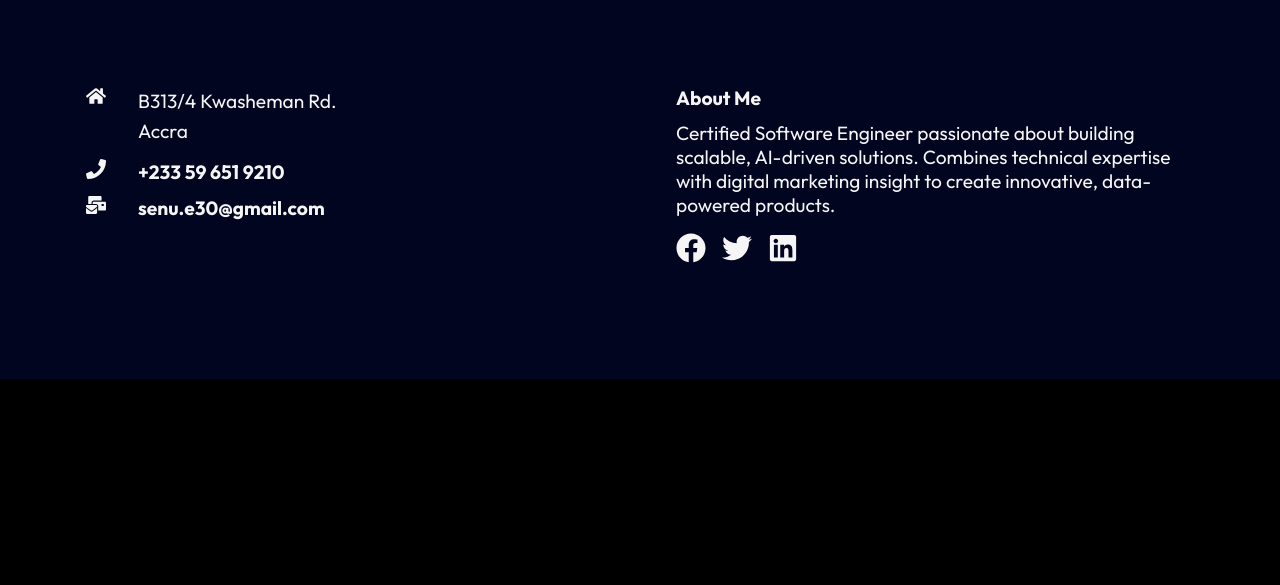
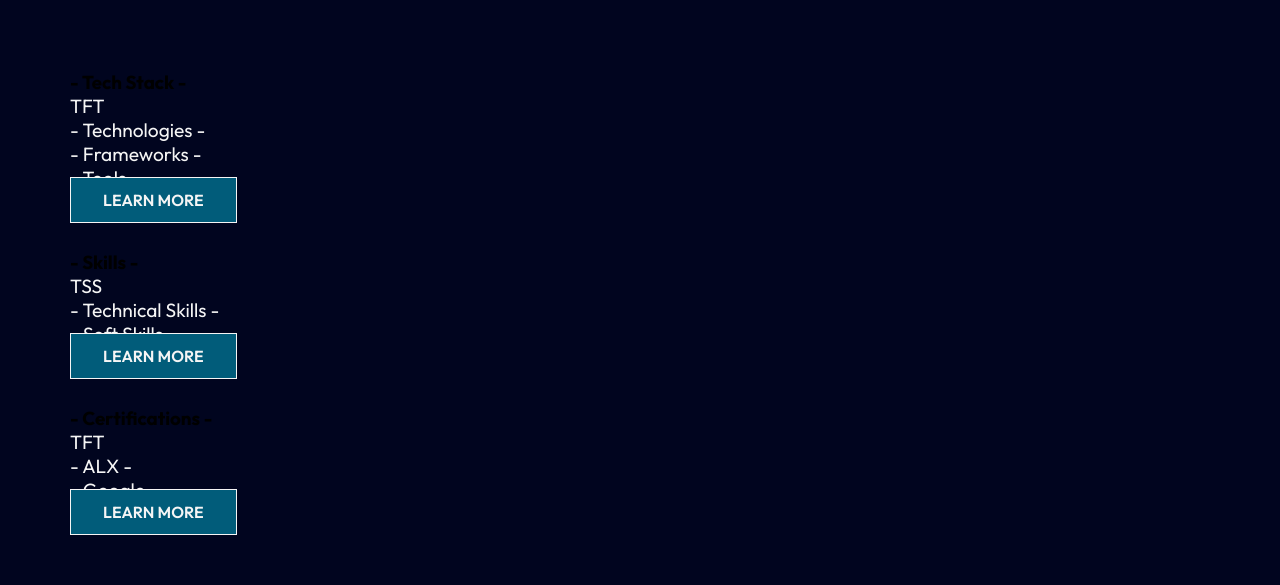
Before and after one commit to Senu-sesi2/Portfolio, a React (Create React App) app in the folder portfoliosite/: page /project in a window 1280 px wide. Shown: the part 506-1091 px from the top of the page. Before the commit the page ends 885 px from the top, so only its background shows below. Built offline with nearby package versions, Linux system fonts and the light colour scheme.

Commit message:
create three techStack cards with info

```diff
--- a/portfoliosite/src/components/TechStackCards.js
+++ b/portfoliosite/src/components/TechStackCards.js
@@ -0,0 +1,48 @@
+import { Link } from "react-router-dom"
+import "./TechStackCardsStyles.css"
+
+import React from 'react'
+
+const TechStackCards = () => {
+  return (
+    <div className="tech">
+        <div className="card-container">
+            <div className="card">
+                <h3>- Tech Stack -</h3>
+                <span className="bar"></span>
+                <p className="tft">TFT</p>
+                <p>- Technologies -</p>
+                <p>- Frameworks -</p>
+                <p>- Tools -</p>
+                <Link to="/contact" className="btn">
+                    LEARN MORE
+                </Link>
+            </div>
+
+            <div className="card">
+                <h3>- Skills -</h3>
+                <span className="bar"></span>
+                <p className="tss">TSS</p>
+                <p>- Technical Skills -</p>
+                <p>- Soft Skills -</p>
+                <Link to="/contact" className="btn">
+                    LEARN MORE
+                </Link>
+            </div>
+
+            <div className="card">
+                <h3>- Certifications -</h3>
+                <span className="bar"></span>
+                <p className="BC">TFT</p>
+                <p>- ALX -</p>
+                <p>- Google -</p>
+                <Link to="/contact" className="btn">
+                    LEARN MORE
+                </Link>
+            </div>
+        </div>
+    </div>
+  )
+}
+
+export default TechStackCards
--- a/portfoliosite/src/components/TechStackCardsStyles.css
+++ b/portfoliosite/src/components/TechStackCardsStyles.css
@@ -0,0 +1,13 @@
+.tech{
+    width: 100%;
+    padding: 6rem 1rem;
+    background: rgb(1, 5, 31)
+}
+
+.card-container{
+    max-width: 1140px;
+    margin: auto;
+    display: grid;
+    grid-template-columns: repeat(3, 1rf);
+    grid-gap: 40px;
+}
--- a/portfoliosite/src/routes/Project.js
+++ b/portfoliosite/src/routes/Project.js
@@ -3,12 +3,14 @@ import React from 'react'
 import Navbar from '../components/Navbar'
 import Footer from '../components/Footer'
 import HeroImg2 from '../components/HeroImg2'
+import TechStackCards from '../components/TechStackCards'
 
 const Project = () => {
   return (
     <div>
       <Navbar />
       <HeroImg2 heading="PROJECTS" text="Featured Portfolio Pieces"/>
+      <TechStackCards />
       <Footer />
     </div>
   )
```
